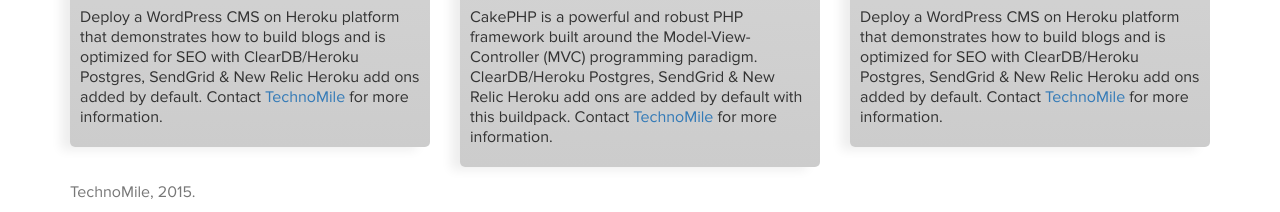
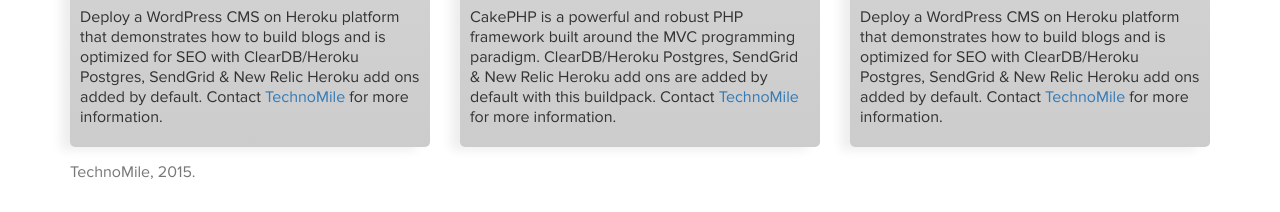
Before and after one commit to technomile/technomile.github.io, a plain HTML site: page index.html in a window 1280 px wide. Shown: the part 1408-1620 px from the top of the page. Drawn offline with Linux system fonts and the light colour scheme.

Commit message:
First Commit

```diff
--- a/index.html
+++ b/index.html
@@ -170,7 +170,7 @@ ul.navbar-nav li {
         <p align="left"><a target="_blank" href="https://heroku.com/deploy?template=https://github.com/technomile/Heroku-CakePHP"><img src="https://www.herokucdn.com/deploy/button.png" alt="Deploy" /></a>&nbsp;&nbsp;<b>with ClearDB MySQL</b></p>
         <p align="left"><a target="_blank" href="https://heroku.com/deploy?template=https://github.com/technomile/Heroku-CakePHP-PostgreSQL"><img src="https://www.herokucdn.com/deploy/button.png" alt="Deploy" /></a>&nbsp;&nbsp;<b>with Heroku Postgres</b></p>
         <p><a class="view-source" href="http://technomile.github.io/CakePHP/"><span class="icon-app"></span>View project on GitHub</a></p>
-        <p align="left">CakePHP is a powerful and robust PHP framework built around the Model-View-Controller (MVC) programming paradigm. ClearDB/Heroku Postgres, SendGrid & New Relic Heroku add ons are added by default with this buildpack. Contact <a href="mailto:support@technomile.com">TechnoMile</a> for more information.</p>
+        <p align="left">CakePHP is a powerful and robust PHP framework built around the MVC programming paradigm. ClearDB/Heroku Postgres, SendGrid & New Relic Heroku add ons are added by default with this buildpack. Contact <a href="mailto:support@technomile.com">TechnoMile</a> for more information.</p>
       </div>
     </div>
 
```
